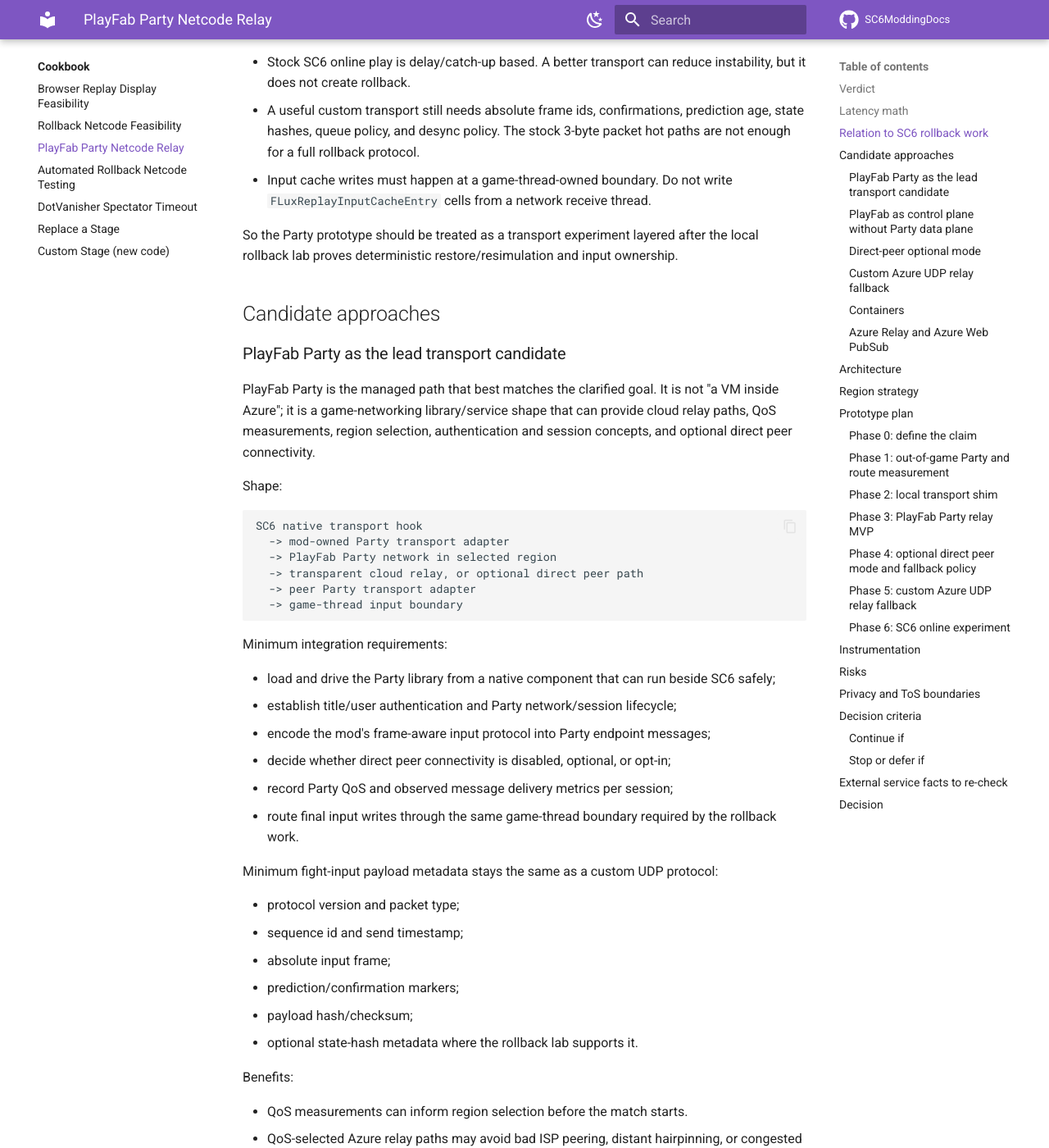
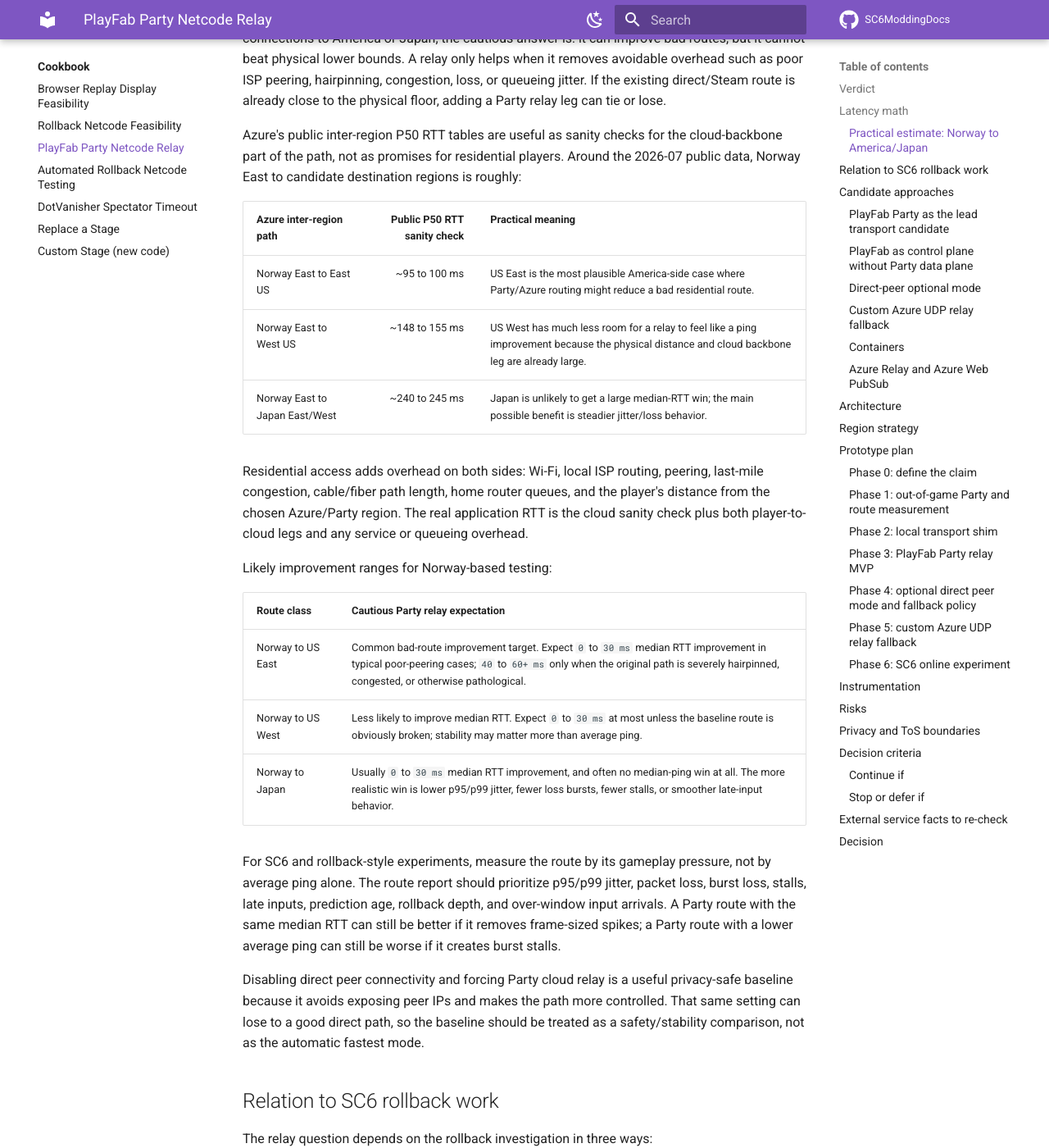
Before and after one commit to FottenSC/SC6ModdingDocs, an MkDocs documentation site: the page built from docs/cookbook/azure-backed-netcode-relay-investigation.md, in a window 1280 px wide and 1400 px high, scrolled down 3764 px. Shown: the whole window at 82% size. Built offline with MkDocs 1.6.1 and Material for MkDocs 9.7.7, drawn with Linux system fonts in a browser that asks for light colours; comment, search, counter and statistics services are not loaded; some of the changed text lies outside the part shown.

Commit message:
docs: add PlayFab relay latency estimates

```diff
--- a/docs/cookbook/azure-backed-netcode-relay-investigation.md
+++ b/docs/cookbook/azure-backed-netcode-relay-investigation.md
@@ -128,6 +128,52 @@ latency dataset lists P50 RTTs from Azure internal probes; for example, East US
 to West Europe is in the high 80 ms range, and East US to North Europe / UK
 South is in the mid-to-high 70 ms range. Residential-player-to-cloud legs must
 be added on top.
+
+### Practical estimate: Norway to America/Japan
+
+For a Norway-based player asking how much PlayFab Party cloud relay might
+improve connections to America or Japan, the cautious answer is: it can improve
+bad routes, but it cannot beat physical lower bounds. A relay only helps when
+it removes avoidable overhead such as poor ISP peering, hairpinning, congestion,
+loss, or queueing jitter. If the existing direct/Steam route is already close
+to the physical floor, adding a Party relay leg can tie or lose.
+
+Azure's public inter-region P50 RTT tables are useful as sanity checks for the
+cloud-backbone part of the path, not as promises for residential players. Around
+the 2026-07 public data, Norway East to candidate destination regions is roughly:
+
+| Azure inter-region path | Public P50 RTT sanity check | Practical meaning |
+|---|---:|---|
+| Norway East to East US | ~95 to 100 ms | US East is the most plausible America-side case where Party/Azure routing might reduce a bad residential route. |
+| Norway East to West US | ~148 to 155 ms | US West has much less room for a relay to feel like a ping improvement because the physical distance and cloud backbone leg are already large. |
+| Norway East to Japan East/West | ~240 to 245 ms | Japan is unlikely to get a large median-RTT win; the main possible benefit is steadier jitter/loss behavior. |
+
+Residential access adds overhead on both sides: Wi-Fi, local ISP routing,
+peering, last-mile congestion, cable/fiber path length, home router queues, and
+the player's distance from the chosen Azure/Party region. The real application
+RTT is the cloud sanity check plus both player-to-cloud legs and any service or
+queueing overhead.
+
+Likely improvement ranges for Norway-based testing:
+
+| Route class | Cautious Party relay expectation |
+|---|---|
+| Norway to US East | Common bad-route improvement target. Expect `0` to `30 ms` median RTT improvement in typical poor-peering cases; `40` to `60+ ms` only when the original path is severely hairpinned, congested, or otherwise pathological. |
+| Norway to US West | Less likely to improve median RTT. Expect `0` to `30 ms` at most unless the baseline route is obviously broken; stability may matter more than average ping. |
+| Norway to Japan | Usually `0` to `30 ms` median RTT improvement, and often no median-ping win at all. The more realistic win is lower p95/p99 jitter, fewer loss bursts, fewer stalls, or smoother late-input behavior. |
+
+For SC6 and rollback-style experiments, measure the route by its gameplay
+pressure, not by average ping alone. The route report should prioritize p95/p99
+jitter, packet loss, burst loss, stalls, late inputs, prediction age, rollback
+depth, and over-window input arrivals. A Party route with the same median RTT
+can still be better if it removes frame-sized spikes; a Party route with a
+lower average ping can still be worse if it creates burst stalls.
+
+Disabling direct peer connectivity and forcing Party cloud relay is a useful
+privacy-safe baseline because it avoids exposing peer IPs and makes the path
+more controlled. That same setting can lose to a good direct path, so the
+baseline should be treated as a safety/stability comparison, not as the
+automatic fastest mode.
 
 ## Relation to SC6 rollback work
 
```
Also changed, not shown: docs/recent-changes.md (+13 -0 lines).
